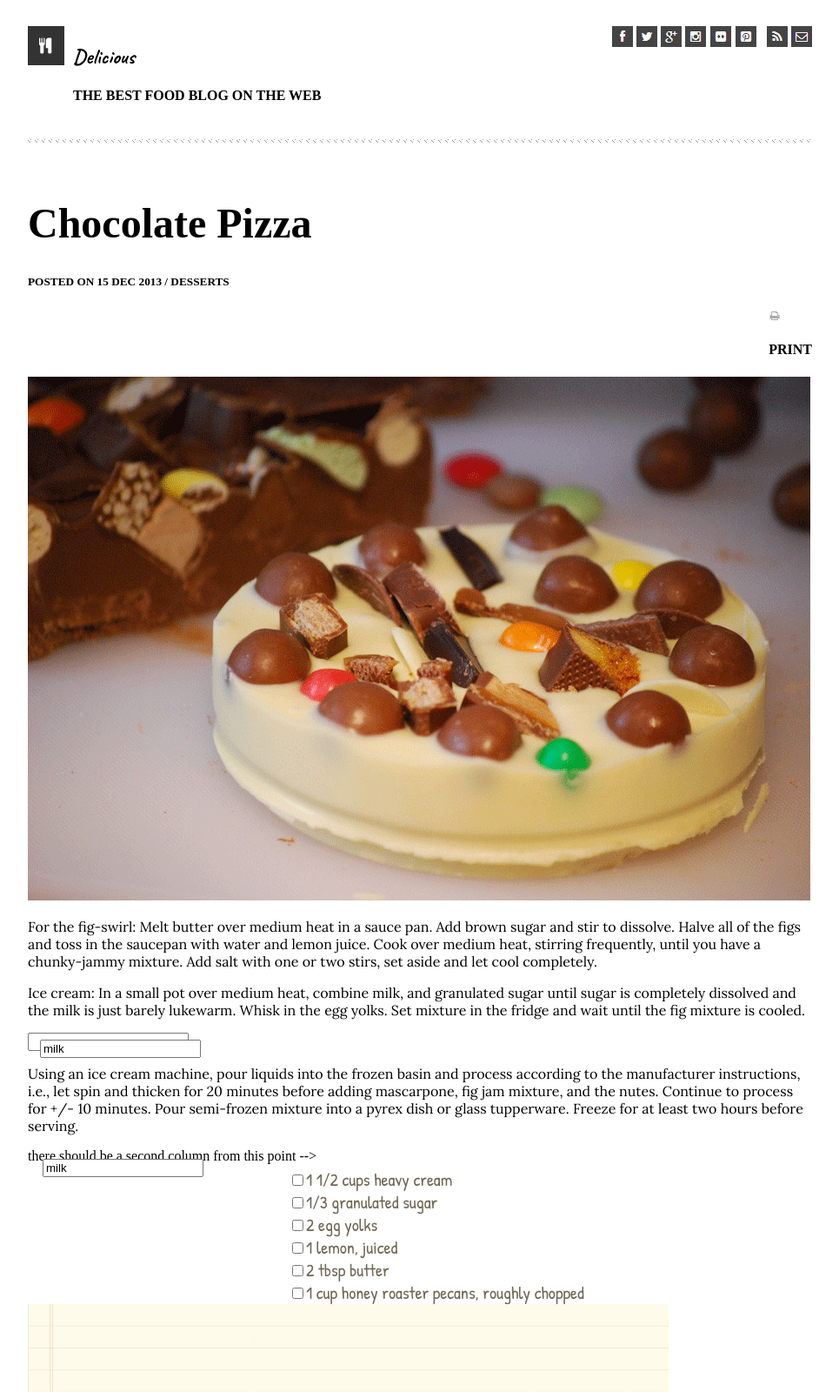
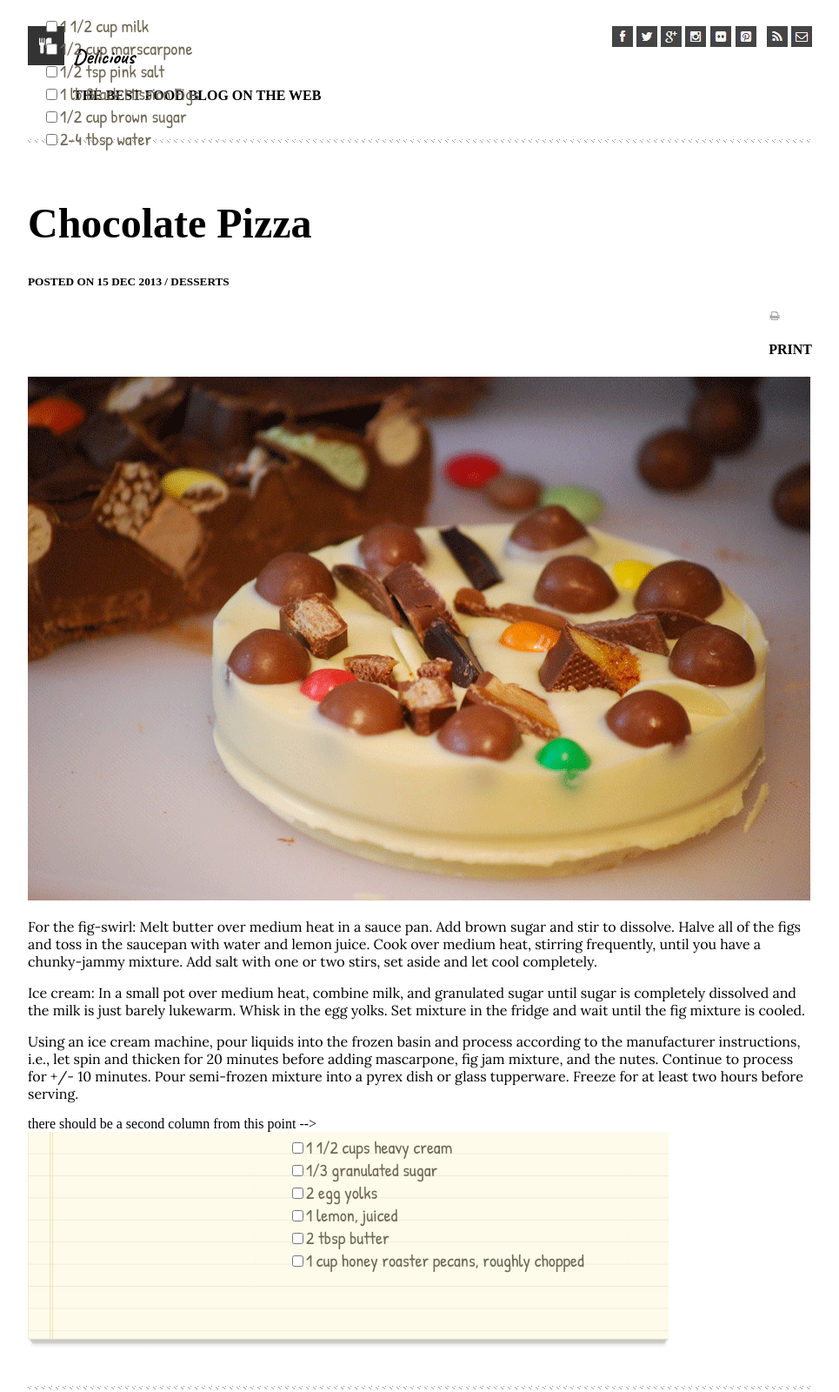
Before and after one commit to MRefvem/chocolate-pizza, a plain HTML site: page index.html in a window 1280 px wide. Shown: the top 1600 px of the page at 87% size, without its empty margins (18-983 px from the left). Drawn offline with Linux system fonts and the light colour scheme.

Commit message:
committing changes

```diff
--- a/index.html
+++ b/index.html
@@ -159,22 +159,14 @@
       <img src="img/choco-pizza.png" alt="Chocolate Pizza">
       <p>For the fig-swirl: Melt butter over medium heat in a sauce pan. Add brown sugar and stir to dissolve. Halve all of the figs and toss in the saucepan with water and lemon juice. Cook over medium heat, stirring frequently, until you have a chunky-jammy mixture. Add salt with one or two stirs, set aside and let cool completely.</p>
       <p>Ice cream: In a small pot over medium heat, combine milk, and granulated sugar until sugar is completely dissolved and the milk is just barely lukewarm. Whisk in the egg yolks. Set mixture in the fridge and wait until the fig mixture is cooled.</p>
-      <div>
-        <form>
-          <fieldset>
-            <input type="text" name="free" value="milk" placeholder="Milk">
-          </fieldset>
-          <input>
-        </form>
-      </div>
       <p>Using an ice cream machine, pour liquids into the frozen basin and process according to the manufacturer instructions, i.e., let spin and thicken for 20 minutes before adding mascarpone, fig jam mixture, and the nutes. Continue to process for +/- 10 minutes. Pour semi-frozen mixture into a pyrex dish or glass tupperware. Freeze for at least two hours before serving.</p>
       <!-- checklist here SARAH -->
       <div id="overlay1">
         <form id="form">
         <fieldset>
-            <input type="text" name="free" value="milk" placeholder="1 1/2 cups milk">
+            <input type="checkbox" name="free" value="milk">1 1/2 cup milk</input>
             <br>
-            <!-- <input type="checkbox" name="free" value="marscarpone">1/2 cup marscarpone</input>
+            <input type="checkbox" name="free" value="marscarpone">1/2 cup marscarpone</input>
             <br>
             <input type="checkbox" name="free" value="pinksalt">1/2 tsp pink salt</input>
             <br>
@@ -183,7 +175,7 @@
             <input type="checkbox" name="free" value="brownsugar">1/2 cup brown sugar</input>
             <br>
               <input type="checkbox" name="free" value="water">2-4 tbsp water</input>
-            <br> -->
+            <br>
         </fieldset>
         </form>
         </div>
--- a/style.css
+++ b/style.css
@@ -83,7 +83,7 @@ fieldset {
   font-family: 'Patrick Hand', cursive;
   width: 200px;
   height:250px;
-  position: fixed;
+  /* position: fixed; */
   background-color:transparent;
   }
 
@@ -96,7 +96,8 @@ fieldset {
   float:left;
   font-family: 'Patrick Hand', cursive;
   font-size: 20px;
-  position: fixed;
+  position: absolute;
+  top: 10px;
   background-color: transparent;
   line-height:26px;
 }
@@ -106,11 +107,12 @@ fieldset {
   float:left;
   font-family: 'Patrick Hand', cursive;
   font-size: 20px;
-  /* position: fixed; */
+
   background-color: transparent;
   padding-left:300px;
   padding-top:5px;
   line-height:26px;
+  position: absolute;
 }
 
 #blocknotepad{
```
